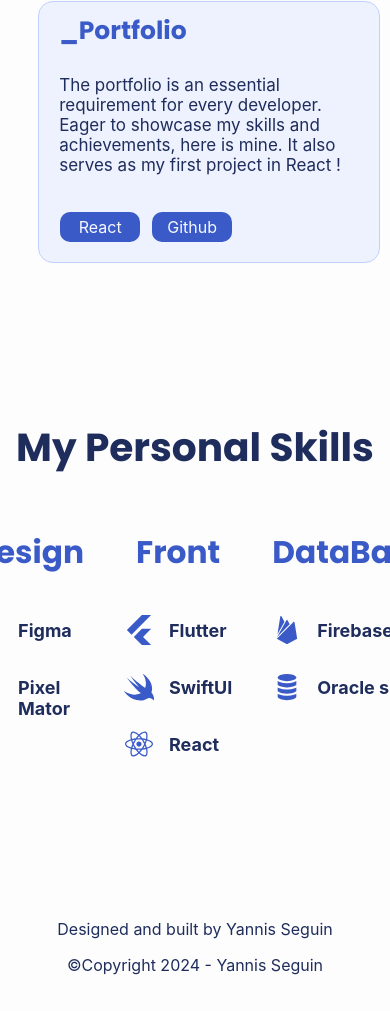
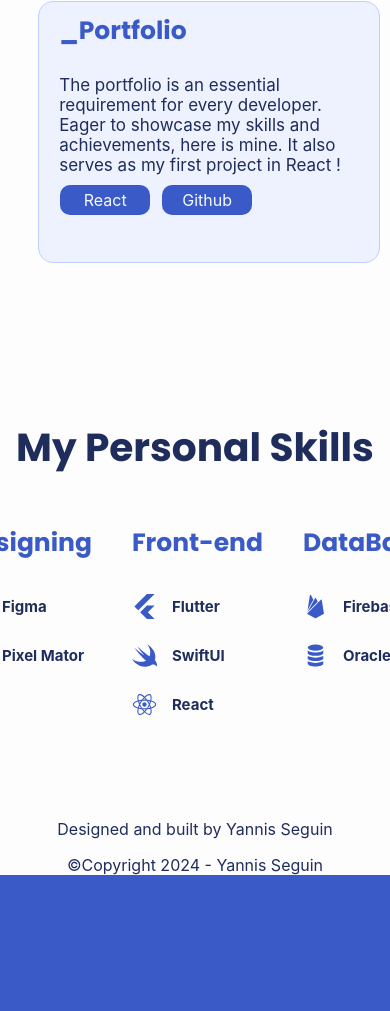
Before and after one commit to Youvataque/_Portfolio, a React (Create React App) app: page / in a window 390 px wide. Shown: the part 1543-2554 px from the top of the page. After the commit the page ends 2438 px from the top, so only its background shows below. Built offline with nearby package versions, Linux system fonts and the light colour scheme.

Commit message:
fix responsive + adaptabilité Card

```diff
--- a/src/App.js
+++ b/src/App.js
@@ -1,5 +1,8 @@
 import './App.css';
 import './css/theme.css'
+
+import profilPic from './img/profilPic.png'
+
 import {NavBar} from './Views/component/NavBar/NavBar';
 import {Hamburger} from './Views/component/NavBar/Hamburger';
 import { Accueil } from './Views/Accueil/Accueil';
@@ -8,7 +11,7 @@
 import { Contact } from './Views/Contact/Contact';
 import { Projects } from './Views/Projectss/Projects';
 import { ThemeSwitcher } from './Views/component/ThemeSwitch/ThemeSwitcher';
-import profilPic from './img/profilPic.png'
+import { Gap } from './Views/component/Gap';
 import React, { useState } from 'react';
 import TempContext from './TempContext';
 
@@ -34,15 +37,13 @@
         <Route path='/projects' element={<Projects />} />
       </Routes>
       <footer>
-        <div className='Space'/>
-        <div className='Space'/>
         <p className='CopyrightText'>
           Designed and built by Yannis Seguin
         </p>
         <p className='CopyrightText'>
           ©Copyright 2024 - Yannis Seguin
         </p>
-        <div className='Space'/>
+        <Gap size={20}/>
       </footer>
     </div>
   </TempContext.Provider>
--- a/src/Views/Accueil/Accueil.js
+++ b/src/Views/Accueil/Accueil.js
@@ -28,7 +28,7 @@
         ],
         links : ["https://github.com/Youvataque/gestionnaire-interventions" , "https://www.tam-voyages.com/index.asp", "https://github.com/Youvataque/_Portfolio"],
         skills : [
-            [["Flutter", "Firebase", "Github"], ["https://flutter.dev", "https://firebase.google.com", "https://github.com"]],
+            [["Flutter", "Firebase", "Github", "Figma", "PixelMator"], ["https://flutter.dev", "https://firebase.google.com", "https://github.com", , "https://www.figma.com/fr/", "https://apps.apple.com/fr/app/pixelmator-pro/id1289583905?mt=12"]],
             [["Flutter", "Firebase", "Github"], ["https://flutter.dev", "https://firebase.google.com", "https://github.com"]],
             [["React", "Github"], ["https://fr.legacy.reactjs.org/", "https://github.com"]]
         ]
--- a/src/Views/Projectss/Projects.js
+++ b/src/Views/Projectss/Projects.js
@@ -13,9 +13,9 @@
         ],
         links : ["https://github.com/Youvataque/gestionnaire-interventions" , "https://www.tam-voyages.com/index.asp", "https://github.com/Youvataque/Coockleen-Flutter"],
         skills : [
+            [["Flutter", "Firebase", "Github", "Figma", "PixelMator"], ["https://flutter.dev", "https://firebase.google.com", "https://github.com", , "https://www.figma.com/fr/", "https://apps.apple.com/fr/app/pixelmator-pro/id1289583905?mt=12"]],
             [["Flutter", "Firebase", "Github"], ["https://flutter.dev", "https://firebase.google.com", "https://github.com"]],
-            [["Flutter", "Firebase", "Github"], ["https://flutter.dev", "https://firebase.google.com", "https://github.com"]],
-            [["Flutter", "Firebase", "Github"], ["https://flutter.dev", "https://firebase.google.com", "https://github.com"]]
+            [["Flutter", "Firebase", "Github", "PixelMator"], ["https://flutter.dev", "https://firebase.google.com", "https://github.com", "https://apps.apple.com/fr/app/pixelmator-pro/id1289583905?mt=12"]],
         ]
     }
     // projets web
@@ -24,7 +24,7 @@
         texts : ["The portfolio is an essential requirement for every developer. Eager to showcase my skills and achievements, here is mine. It also serves as my first project in React !"],
         links : ["https://github.com/Youvataque/_Portfolio"],
         skills : [
-            [["React", "Github"], ["https://fr.legacy.reactjs.org/", "https://github.com"]]
+            [["React", "Github", "PixelMator"], ["https://fr.legacy.reactjs.org/", "https://github.com", "https://apps.apple.com/fr/app/pixelmator-pro/id1289583905?mt=12"]]
         ]
     }
     return <div>
--- a/src/Views/component/SkillsGenerator/SkillsGenerator.js
+++ b/src/Views/component/SkillsGenerator/SkillsGenerator.js
@@ -23,9 +23,9 @@
     const {temp} = useContext(TempContext);
 
     const mySkills = {
-        Design : [["Figma", "Pixel Mator"],  temp == 'dark'? [figmaD, pixelMatorD] : [figmaL, pixelMatorL]],
-        Front : [["Flutter", "SwiftUI", "React"], temp == 'dark'? [flutterD, swiftD, reactD] : [flutterL, swiftL, reactL]],
-        DataBase : [["Firebase", "Oracle sql"], temp == 'dark'? [firebaseD, sqlD] : [firebaseL, sqlL]]
+        'Designing' : [["Figma", "Pixel Mator"],  temp == 'dark'? [figmaD, pixelMatorD] : [figmaL, pixelMatorL]],
+        'Front-end' : [["Flutter", "SwiftUI", "React"], temp == 'dark'? [flutterD, swiftD, reactD] : [flutterL, swiftL, reactL]],
+        'DataBase' : [["Firebase", "Oracle sql"], temp == 'dark'? [firebaseD, sqlD] : [firebaseL, sqlL]]
 
     }
     return <div className="SkillsGenBody">
--- a/src/css/component.css
+++ b/src/css/component.css
@@ -302,7 +302,7 @@
 
 .SkillsLinks{
   height: 20px;
-  width: 80px;
+  width: 90px;
   display: block;
   margin-left: 6px;
   margin-right: 6px;
@@ -339,8 +339,8 @@
   border-radius: 15px;
   width: 340px;
   height: 260px;
-  margin-left: 30px;
-  margin-right: 30px;
+  margin-left: 50px;
+  margin-right: 50px;
   margin-top: 15px;
   margin-bottom: 15px;
   transition: 0.2s;
@@ -370,10 +370,7 @@
   margin-left: 20px;
   margin-right: 20px;
   margin-top: 25px;
-}
-
-.Space{
-  padding: 10px;
+  margin-bottom: 10px;
 }
 
 /* ////////////////////////////////////////////////// */
@@ -383,7 +380,6 @@
   display: flex;
   flex-direction: row;
   justify-content: center;
-  margin-left: 3%;
 }
 
 .SkillsSecBody{
@@ -394,6 +390,7 @@
 .SkillsSec{
   color: var(--secondary-text-color);
   text-align: center;
+  text-wrap: nowrap;
 }
 
 .Skill{
@@ -469,4 +466,28 @@
     margin-left: 20px;
     margin-right: 20px;
   }
+  .SkillsSec{
+    color: var(--secondary-text-color);
+    text-align: center;
+    text-wrap: nowrap;
+    font-size: 25px;
+  }
+  .Skill{
+    white-space: none;
+    color: var(--primary-text-color);
+    text-align: start;
+    font-size: 15px;
+    font-weight: bold;
+    margin-left: 15px;
+  }
+
+  .SkillsImg{
+    height: 25px;
+    width: 25px;
+  }
+
+  .SkillsPair:hover > .SkillsImg{
+    height: 27px;
+    width: 27px;
+  }
 }
```
